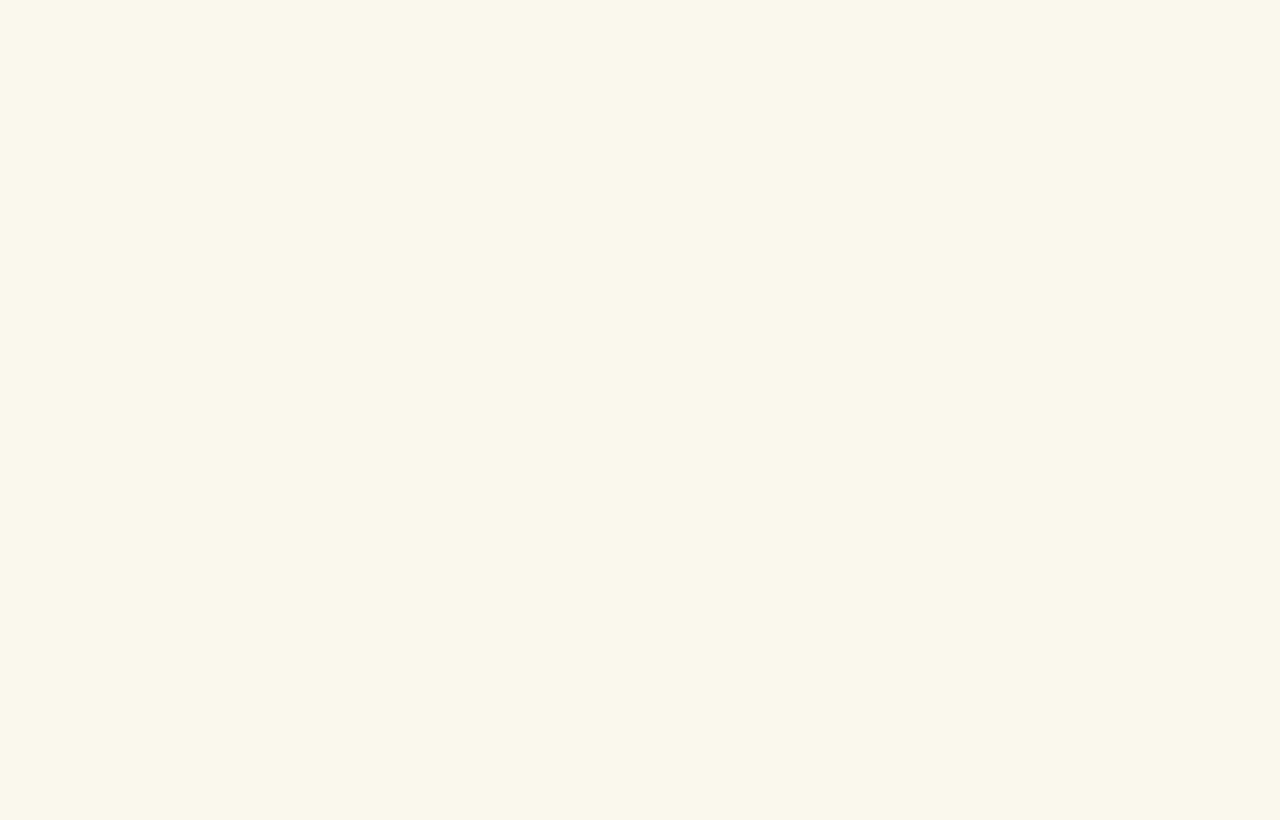
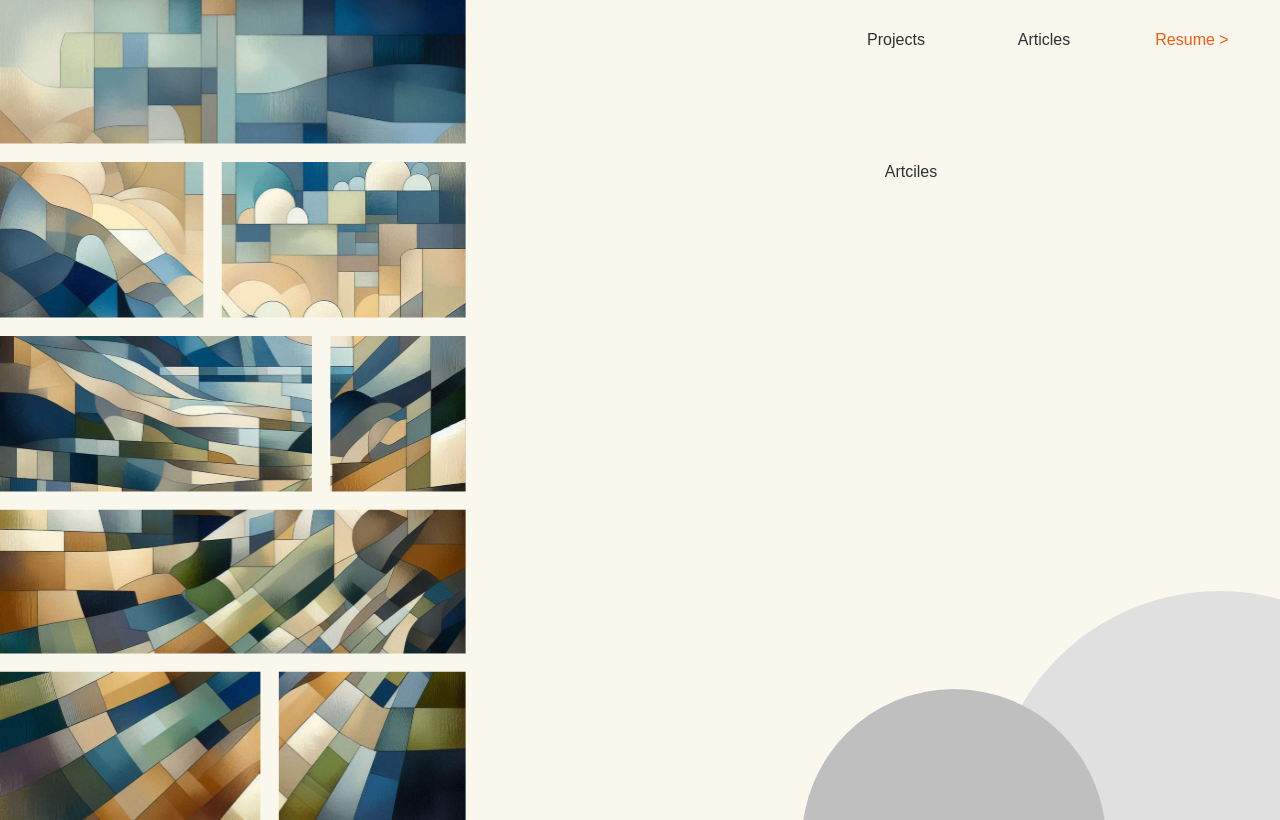
Before and after one commit to ADILRAQ/Portfolio, a React (Create React App) app: page /articles in a window 1280 px wide. Before the commit this address had no page. Built offline with nearby package versions, Linux system fonts and the light colour scheme.

Commit message:
ADD: handle routes for Projects and Articles

```diff
--- a/src/App.tsx
+++ b/src/App.tsx
@@ -3,6 +3,8 @@ import Navbar from './components/NavBar';
 import About from './pages/About';
 import { Route, Routes } from 'react-router-dom';
 import Layout from './Layout';
+import Projects from './pages/Projects';
+import Articles from './pages/Articles';
 
 function App() {
   return (
@@ -10,6 +12,8 @@ function App() {
       <Routes>
         <Route path='/' element={<Layout />} >
           <Route index element={<About />} ></Route>
+          <Route path='/projects' element={<Projects />} ></Route>
+          <Route path='/articles' element={<Articles />} ></Route>
         </Route>
       </Routes>
     </div>
--- a/src/components/Button.tsx
+++ b/src/components/Button.tsx
@@ -58,7 +58,7 @@ const Button = ({children ,onClick, variant, sz}: ButtonProps) => {
     console.log(variant);
 
     return (
-        <button style={{...buttonSize[sz]}} className={ButtonVariant[variant]} >
+        <button style={{...buttonSize[sz]}} className={ButtonVariant[variant]} onClick={onClick} >
             { children }
         </button>
     )
--- a/src/components/NavBar.tsx
+++ b/src/components/NavBar.tsx
@@ -1,11 +1,15 @@
+import { useNavigate } from "react-router-dom";
 import Button from "./Button";
 
 const Navbar = () => {
+
+  const navigate = useNavigate();
+
   return (
     <div className="right-4 flex gap-5">
-      <Button onClick={() => ''} variant='normal' sz="md" >Projects</Button>
-      <Button onClick={() => ''} variant='normal' sz="md" >Articles</Button>
-      <Button onClick={() => ''} variant='normal' sz="md" ><div className="text-orange">Resume {'>'}</div></Button>
+      <Button onClick={() => navigate('/projects')} variant='normal' sz="md" >Projects</Button>
+      <Button onClick={() => navigate('/Articles')} variant='normal' sz="md" >Articles</Button>
+      <Button onClick={() => navigate('/')} variant='normal' sz="md" ><div className="text-orange">Resume {'>'}</div></Button>
     </div>
   );
 }
--- /dev/null
+++ b/src/pages/Articles.tsx
@@ -0,0 +1,12 @@
+import React from "react";
+
+const Articles = () => {
+
+  return (
+    <div className="w-full h-[100%] flex justify-center">
+      Artciles
+    </div>
+  );
+}
+
+export default Articles;
--- /dev/null
+++ b/src/pages/Projects.tsx
@@ -0,0 +1,12 @@
+import React from "react";
+
+const Projects = () => {
+
+  return (
+    <div className="mx-auto">
+      Projects
+    </div>
+  );
+}
+
+export default Projects;
```
